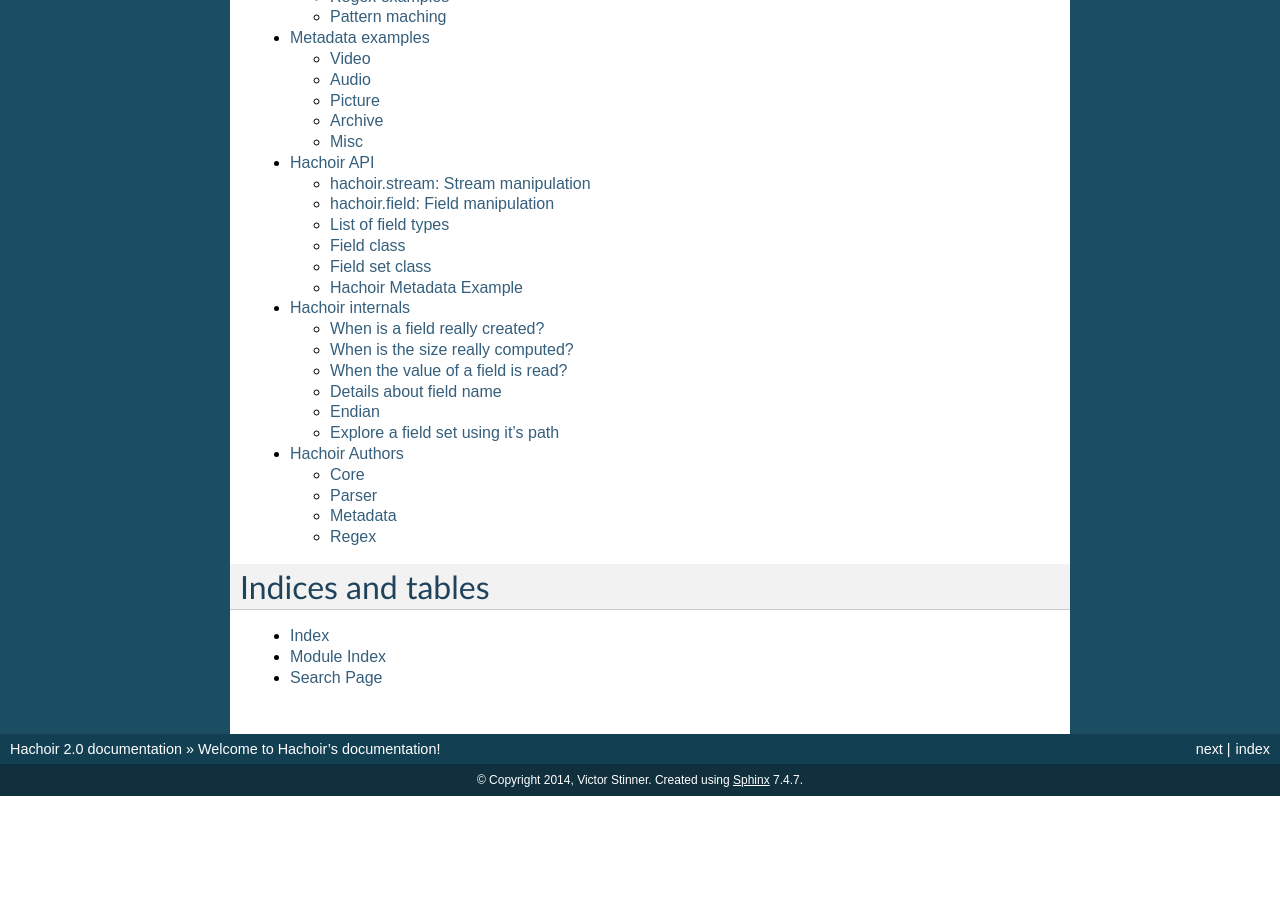
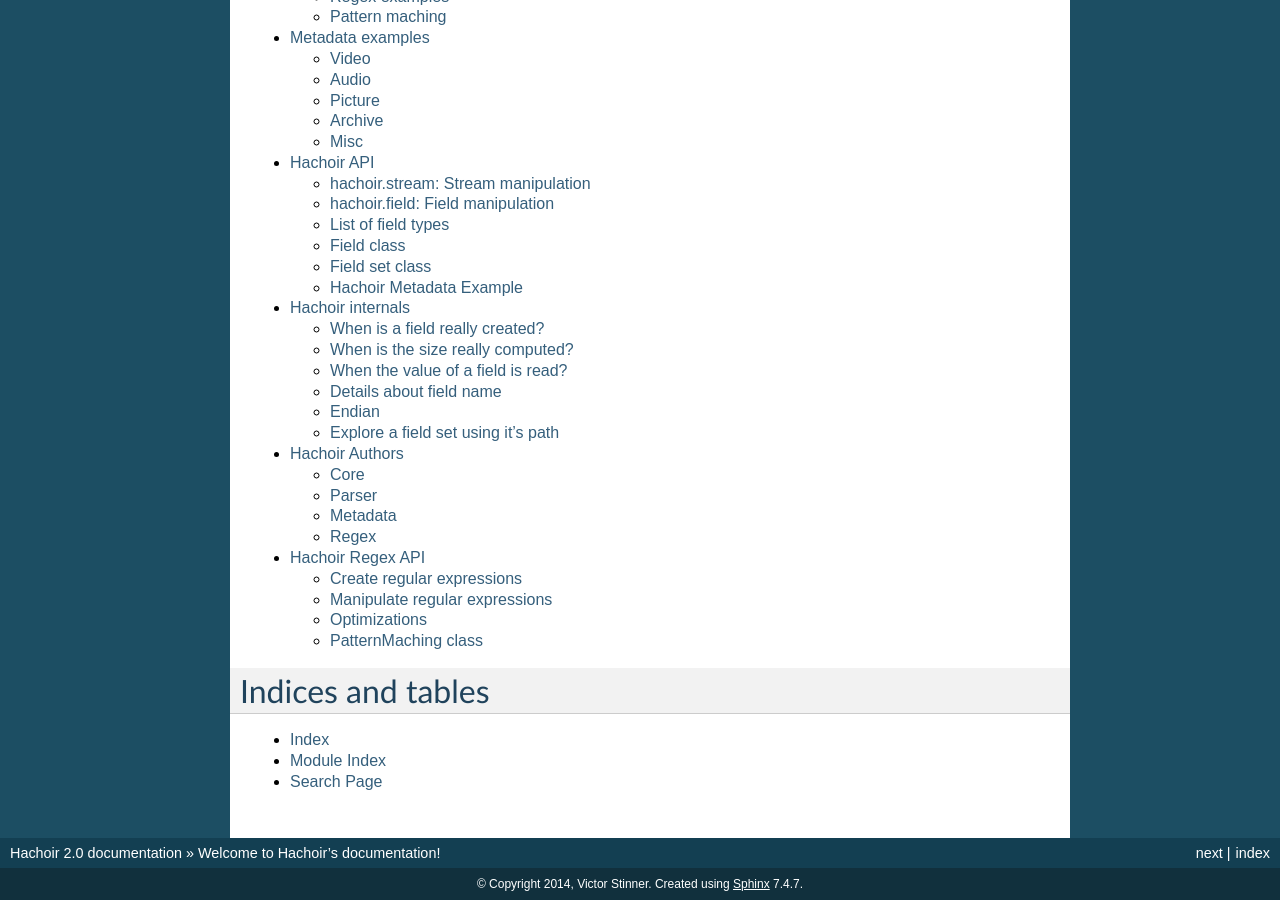
Before and after one commit to vstinner/hachoir, a Sphinx documentation site: the page built from doc/index.rst, in a window 1280 px wide and 900 px high, scrolled down 731 px. Built offline with Sphinx 7.4.7, drawn with Linux system fonts in a browser that asks for light colours; pages that are not in the unit, such as notebooks, are missing from menus; before the commit the page ends 1527 px from its top, so only the background shows below that.

Commit message:
Move regex.rst

```diff
--- a/doc/index.rst
+++ b/doc/index.rst
@@ -37,6 +32,7 @@ Contents:
    api
    internals
    authors
+   regex_api
 
 
 
--- a/hachoir-regex/regex.rst
+++ b/doc/regex_api.rst
@@ -1,3 +1,7 @@
++++++++++++++++++
+Hachoir Regex API
++++++++++++++++++
+
 Create regular expressions
 ==========================
 
```
Also changed, not shown: other parts of doc/index.rst (+0 -5 lines).
